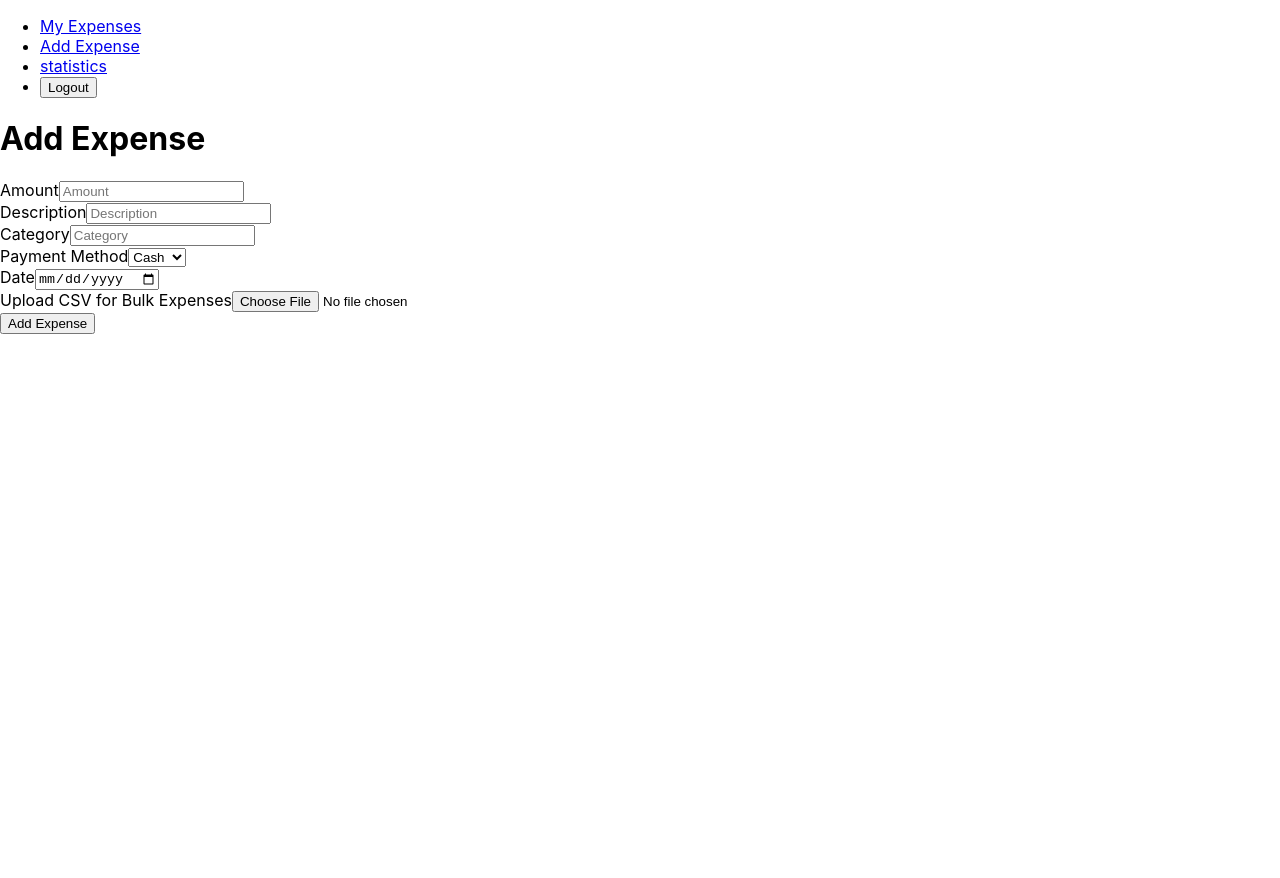
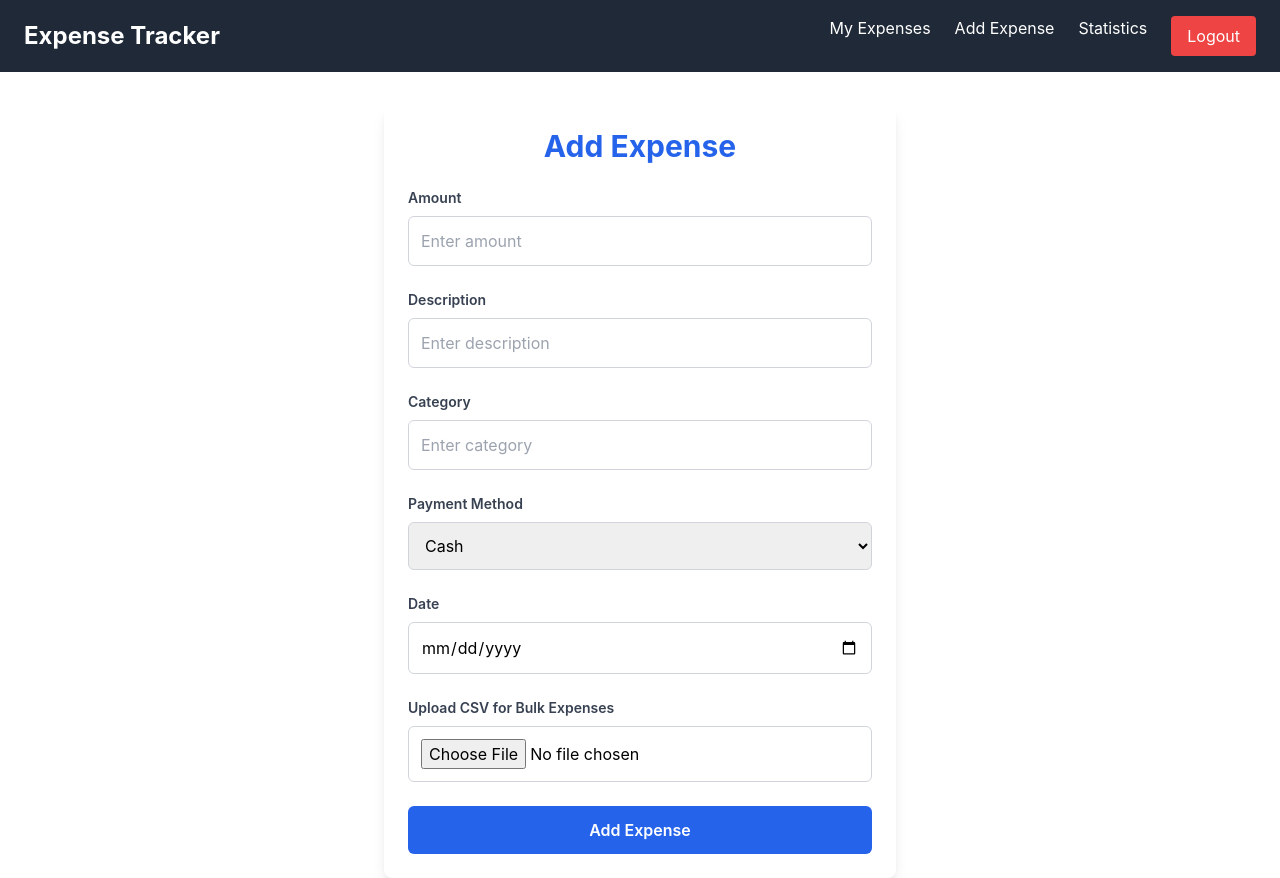
Before and after one commit to Kashyap297/swiftrut-task-8, a React (Create React App) app in the folder frontend/: page /add-expense in a window 1280 px wide. Before the commit the page ends 800 px from the top, so only its background shows below. Built offline with nearby package versions, Linux system fonts and the light colour scheme; sample sign-in values are in the browser's storage.

Commit message:
completed

```diff
--- a/frontend/package.json
+++ b/frontend/package.json
@@ -38,5 +38,10 @@
       "last 1 firefox version",
       "last 1 safari version"
     ]
+  },
+  "devDependencies": {
+    "autoprefixer": "^10.4.20",
+    "postcss": "^8.4.47",
+    "tailwindcss": "^3.4.13"
   }
 }
--- /dev/null
+++ b/frontend/postcss.config.js
@@ -0,0 +1,6 @@
+module.exports = {
+  plugins: {
+    tailwindcss: {},
+    autoprefixer: {},
+  },
+}
--- a/frontend/src/components/Header.jsx
+++ b/frontend/src/components/Header.jsx
@@ -6,31 +6,69 @@ const Header = () => {
   const { user, logout } = useContext(AuthContext);
 
   return (
-    <header>
-      <nav>
-        <ul>
+    <header className="bg-gray-800 text-white">
+      <nav className="container mx-auto flex justify-between items-center py-4 px-6">
+        {/* Logo */}
+        <div className="text-2xl font-bold">
+          <Link to="/" className="text-white hover:text-gray-300">
+            Expense Tracker
+          </Link>
+        </div>
+
+        {/* Navigation Links */}
+        <ul className="flex space-x-6">
           {user ? (
             <>
               <li>
-                <Link to="/">My Expenses</Link>
+                <Link
+                  to="/"
+                  className="text-white hover:text-gray-300 transition duration-300"
+                >
+                  My Expenses
+                </Link>
               </li>
               <li>
-                <Link to="/add-expense">Add Expense</Link> {/* Add this link */}
+                <Link
+                  to="/add-expense"
+                  className="text-white hover:text-gray-300 transition duration-300"
+                >
+                  Add Expense
+                </Link>
               </li>
               <li>
-                <Link to="/statistics">statistics</Link> {/* Add this link */}
+                <Link
+                  to="/statistics"
+                  className="text-white hover:text-gray-300 transition duration-300"
+                >
+                  Statistics
+                </Link>
               </li>
               <li>
-                <button onClick={logout}>Logout</button>
+                <button
+                  onClick={logout}
+                  className="bg-red-500 hover:bg-red-600 text-white px-4 py-2 rounded transition duration-300"
+                >
+                  Logout
+                </button>
               </li>
             </>
           ) : (
             <>
               <li>
-                <Link to="/login">Login</Link>
+                <Link
+                  to="/login"
+                  className="text-white hover:text-gray-300 transition duration-300"
+                >
+                  Login
+                </Link>
               </li>
               <li>
-                <Link to="/register">Register</Link>
+                <Link
+                  to="/register"
+                  className="text-white hover:text-gray-300 transition duration-300"
+                >
+                  Register
+                </Link>
               </li>
             </>
           )}
--- a/frontend/src/pages/AddExpense.jsx
+++ b/frontend/src/pages/AddExpense.jsx
@@ -56,88 +56,102 @@ const AddExpense = () => {
   };
 
   return (
-    <div className="container mx-auto mt-8">
-      <h1 className="text-2xl font-bold mb-4">Add Expense</h1>
-      <form onSubmit={handleSubmit} className="max-w-md mx-auto">
-        {error && <p className="text-red-500 mb-4">{error}</p>}
+    <div className="container mx-auto mt-8 p-6 max-w-lg shadow-lg rounded-lg bg-white">
+      <h1 className="text-3xl font-bold mb-6 text-center text-blue-600">
+        Add Expense
+      </h1>
+      <form onSubmit={handleSubmit} className="space-y-6">
+        {error && (
+          <p className="text-red-500 mb-4 p-2 rounded bg-red-100">{error}</p>
+        )}
 
-        <div className="mb-4">
-          <label className="block mb-2">Amount</label>
+        <div>
+          <label className="block text-gray-700 text-sm font-semibold mb-2">
+            Amount
+          </label>
           <input
             type="number"
             name="amount"
             value={formData.amount}
             onChange={handleInputChange}
-            className="w-full p-2 border border-gray-300 rounded-md"
-            placeholder="Amount"
+            className="w-full p-3 border border-gray-300 rounded-md focus:outline-none focus:ring-2 focus:ring-blue-400"
+            placeholder="Enter amount"
           />
         </div>
 
-        <div className="mb-4">
-          <label className="block mb-2">Description</label>
+        <div>
+          <label className="block text-gray-700 text-sm font-semibold mb-2">
+            Description
+          </label>
           <input
             type="text"
             name="description"
             value={formData.description}
             onChange={handleInputChange}
-            className="w-full p-2 border border-gray-300 rounded-md"
-            placeholder="Description"
+            className="w-full p-3 border border-gray-300 rounded-md focus:outline-none focus:ring-2 focus:ring-blue-400"
+            placeholder="Enter description"
           />
         </div>
 
-        <div className="mb-4">
-          <label className="block mb-2">Category</label>
+        <div>
+          <label className="block text-gray-700 text-sm font-semibold mb-2">
+            Category
+          </label>
           <input
             type="text"
             name="category"
             value={formData.category}
             onChange={handleInputChange}
-            className="w-full p-2 border border-gray-300 rounded-md"
-            placeholder="Category"
+            className="w-full p-3 border border-gray-300 rounded-md focus:outline-none focus:ring-2 focus:ring-blue-400"
+            placeholder="Enter category"
           />
         </div>
 
-        <div className="mb-4">
-          <label className="block mb-2">Payment Method</label>
+        <div>
+          <label className="block text-gray-700 text-sm font-semibold mb-2">
+            Payment Method
+          </label>
           <select
             name="paymentMethod"
             value={formData.paymentMethod}
             onChange={handleInputChange}
-            className="w-full p-2 border border-gray-300 rounded-md"
+            className="w-full p-3 border border-gray-300 rounded-md focus:outline-none focus:ring-2 focus:ring-blue-400"
           >
             <option value="cash">Cash</option>
             <option value="credit">Credit</option>
           </select>
         </div>
 
-        <div className="mb-4">
-          <label className="block mb-2">Date</label>
+        <div>
+          <label className="block text-gray-700 text-sm font-semibold mb-2">
+            Date
+          </label>
           <input
             type="date"
             name="date"
             value={formData.date}
             onChange={handleInputChange}
-            className="w-full p-2 border border-gray-300 rounded-md"
-            placeholder="Date"
+            className="w-full p-3 border border-gray-300 rounded-md focus:outline-none focus:ring-2 focus:ring-blue-400"
           />
         </div>
 
-        <div className="mb-4">
-          <label className="block mb-2">Upload CSV for Bulk Expenses</label>
+        <div>
+          <label className="block text-gray-700 text-sm font-semibold mb-2">
+            Upload CSV for Bulk Expenses
+          </label>
           <input
             type="file"
             accept=".csv"
             onChange={handleFileChange}
-            className="w-full p-2 border border-gray-300 rounded-md"
+            className="w-full p-3 border border-gray-300 rounded-md focus:outline-none focus:ring-2 focus:ring-blue-400"
           />
         </div>
 
         <button
           type="submit"
-          className="bg-blue-600 text-white py-2 px-4 rounded-md w-full"
+          className="bg-blue-600 text-white font-semibold py-3 px-6 rounded-md w-full hover:bg-blue-700 transition duration-300 ease-in-out"
         >
-          {csvFile ? "Upload CSV" : "Add Expense"}{" "}
-          {/* Change button text based on file upload */}
+          {csvFile ? "Upload CSV" : "Add Expense"}
         </button>
       </form>
     </div>
--- a/frontend/src/pages/MyExpenses.jsx
+++ b/frontend/src/pages/MyExpenses.jsx
@@ -1,25 +1,25 @@
 import React, { useContext, useEffect, useState } from "react";
-import { fetchExpenses, updateExpense, deleteExpenses } from "../api/api"; // Include the deleteExpenses API call
+import { fetchExpenses, updateExpense, deleteExpenses } from "../api/api";
 import { AuthContext } from "../context/AuthContext";
-import ReactPaginate from "react-paginate"; // Import ReactPaginate
+import ReactPaginate from "react-paginate";
 
 const MyExpenses = () => {
   const { user } = useContext(AuthContext);
   const [expenses, setExpenses] = useState([]);
-  const [editExpenseId, setEditExpenseId] = useState(null); // Track the currently editing expense
-  const [editedData, setEditedData] = useState({}); // Store the edited data
-  const [selectedExpenses, setSelectedExpenses] = useState([]); // Track selected expenses for bulk deletion
-  const [searchQuery, setSearchQuery] = useState(""); // For search
+  const [editExpenseId, setEditExpenseId] = useState(null);
+  const [editedData, setEditedData] = useState({});
+  const [selectedExpenses, setSelectedExpenses] = useState([]);
+  const [searchQuery, setSearchQuery] = useState("");
   const [filter, setFilter] = useState({
     category: "",
     paymentMethod: "",
     startDate: "",
     endDate: "",
-  }); // For filters
+  });
 
-  const [page, setPage] = useState(0); // Start with page 0 for ReactPaginate
-  const [totalPages, setTotalPages] = useState(1); // Set total pages dynamically
-  const itemsPerPage = 10; // Set the number of items per page
+  const [page, setPage] = useState(0);
+  const [totalPages, setTotalPages] = useState(1);
+  const itemsPerPage = 10;
 
   useEffect(() => {
     getExpenses();
@@ -27,23 +27,21 @@ const MyExpenses = () => {
 
   const getExpenses = async () => {
     const response = await fetchExpenses({
-      page: page + 1, // API expects pages starting from 1
+      page: page + 1,
       limit: itemsPerPage,
     });
     if (response.expenses.length === 0 && page > 0) {
-      setPage(0); // Reset to the first page if no data is available on the current page
+      setPage(0);
     } else {
-      setExpenses(response.expenses); // Update the state with paginated expenses
-      setTotalPages(response.totalPages); // Set the total number of pages
+      setExpenses(response.expenses);
+      setTotalPages(response.totalPages);
     }
   };
 
-  // Handle page change for ReactPaginate
   const handlePageChange = ({ selected }) => {
-    setPage(selected); // Update the page state based on user selection
+    setPage(selected);
   };
 
-  // Handle manual Previous and Next page navigation
   const handlePreviousPage = () => {
     if (page > 0) {
       setPage(page - 1);
@@ -56,9 +54,8 @@ const MyExpenses = () => {
     }
   };
 
-  // Handle the Edit button click, toggle between view and edit mode
   const handleEditClick = (expense) => {
-    setEditExpenseId(expense._id); // Set the expense to edit mode
+    setEditExpenseId(expense._id);
     setEditedData({
       amount: expense.amount,
       description: expense.description,
@@ -68,19 +65,16 @@ const MyExpenses = () => {
     });
   };
 
-  // Handle saving the updated expense data
   const handleSaveClick = async (id) => {
     try {
       await updateExpense(id, editedData);
-      // After saving, reload the expenses
-      getExpenses(); // Re-fetch data after update
-      setEditExpenseId(null); // Exit edit mode
+      getExpenses();
+      setEditExpenseId(null);
     } catch (error) {
       console.error("Error updating expense", error);
     }
   };
 
-  // Handle input changes for editing
   const handleInputChange = (e) => {
     const { name, value } = e.target;
     setEditedData({
@@ -89,20 +83,16 @@ const MyExpenses = () => {
     });
   };
 
-  // Handle checkbox change for selecting expenses
   const handleCheckboxChange = (expenseId) => {
     setSelectedExpenses((prevSelected) => {
       if (prevSelected.includes(expenseId)) {
-        // Remove the ID if it's already selected
         return prevSelected.filter((id) => id !== expenseId);
       } else {
-        // Add the ID to the selected list
         return [...prevSelected, expenseId];
       }
     });
   };
 
-  // Handle bulk delete
   const handleBulkDelete = async () => {
     if (selectedExpenses.length === 0) {
       alert("Please select at least one expense to delete.");
@@ -110,25 +100,23 @@ const MyExpenses = () => {
     }
 
     try {
-      await deleteExpenses(selectedExpenses); // Call API to delete selected expenses
-      setSelectedExpenses([]); // Clear the selected expenses list after deletion
-      getExpenses(); // Re-fetch data after delete
+      await deleteExpenses(selectedExpenses);
+      setSelectedExpenses([]);
+      getExpenses();
     } catch (error) {
       console.error("Error deleting expenses:", error);
     }
   };
 
-  // Handle single delete
   const handleSingleDelete = async (expenseId) => {
     try {
-      await deleteExpenses([expenseId]); // Call API to delete a single expense
-      getExpenses(); // Re-fetch data after delete
+      await deleteExpenses([expenseId]);
+      getExpenses();
     } catch (error) {
       console.error("Error deleting expense", error);
     }
   };
 
-  // Filter expenses based on search and filter criteria
   const filteredExpenses = expenses.filter((expense) => {
     const startDateMatch =
       !filter.startDate || new Date(expense.date) >= new Date(filter.startDate);
@@ -155,7 +143,6 @@ const MyExpenses = () => {
     );
   });
 
-  // Handle input changes for filters and search
   const handleFilterChange = (e) => {
     const { name, value } = e.target;
     setFilter({
@@ -165,74 +152,83 @@ const MyExpenses = () => {
   };
 
   return (
-    <div>
-      <h1>My Expenses</h1>
+    <div className="container mx-auto p-6">
+      <h1 className="text-4xl font-bold mb-6 text-center text-blue-700">
+        My Expenses
+      </h1>
 
-      {/* Search bar */}
-      <div>
+      {/* Search and Filters */}
+      <div className="grid grid-cols-2 gap-4 mb-6">
         <input
           type="text"
           placeholder="Search by description"
           value={searchQuery}
           onChange={(e) => setSearchQuery(e.target.value)}
+          className="border-2 border-gray-300 p-2 rounded-md w-full"
         />
-      </div>
 
-      {/* Filters */}
-      <div>
         <input
           type="text"
           name="category"
           placeholder="Filter by Category"
           value={filter.category}
           onChange={handleFilterChange}
+          className="border-2 border-gray-300 p-2 rounded-md w-full"
         />
+
         <input
           type="text"
           name="paymentMethod"
           placeholder="Filter by Payment Method"
           value={filter.paymentMethod}
           onChange={handleFilterChange}
+          className="border-2 border-gray-300 p-2 rounded-md w-full"
         />
+
         <input
           type="date"
           name="startDate"
-          placeholder="Start Date"
           value={filter.startDate}
           onChange={handleFilterChange}
+          className="border-2 border-gray-300 p-2 rounded-md w-full"
         />
+
         <input
           type="date"
           name="endDate"
-          placeholder="End Date"
           value={filter.endDate}
           onChange={handleFilterChange}
+          className="border-2 border-gray-300 p-2 rounded-md w-full"
         />
       </div>
 
-      <table className="min-w-full bg-white border">
+      {/* Expenses Table */}
+      <table className="table-auto w-full bg-white shadow-lg rounded-lg">
         <thead>
-          <tr>
-            <th>Select</th>
-            <th>Description</th>
-            <th>Amount</th>
-            <th>Category</th>
-            <th>Date</th>
-            <th>Payment Method</th>
-            <th>Actions</th>
+          <tr className="bg-blue-600 text-white text-left">
+            <th className="px-4 py-2">Select</th>
+            <th className="px-4 py-2">Description</th>
+            <th className="px-4 py-2">Amount</th>
+            <th className="px-4 py-2">Category</th>
+            <th className="px-4 py-2">Date</th>
+            <th className="px-4 py-2">Payment Method</th>
+            <th className="px-4 py-2">Actions</th>
           </tr>
         </thead>
         <tbody>
           {filteredExpenses.map((expense) => (
-            <tr key={expense._id} className="border-t">
-              <td>
+            <tr
+              key={expense._id}
+              className="border-b hover:bg-gray-50 transition duration-300 ease-in-out"
+            >
+              <td className="px-4 py-2">
                 <input
                   type="checkbox"
                   checked={selectedExpenses.includes(expense._id)}
                   onChange={() => handleCheckboxChange(expense._id)}
                 />
               </td>
-              <td>
+              <td className="px-4 py-2">
                 {editExpenseId === expense._id ? (
                   <input
                     type="text"
@@ -240,12 +236,13 @@ const MyExpenses = () => {
                     value={editedData.description}
                     onChange={handleInputChange}
                     placeholder="Description"
+                    className="border p-2 rounded-md"
                   />
                 ) : (
                   expense.description
                 )}
               </td>
-              <td>
+              <td className="px-4 py-2">
                 {editExpenseId === expense._id ? (
                   <input
                     type="number"
@@ -253,12 +250,13 @@ const MyExpenses = () => {
                     value={editedData.amount}
                     onChange={handleInputChange}
                     placeholder="Amount"
+                    className="border p-2 rounded-md"
                   />
                 ) : (
                   `$${expense.amount}`
                 )}
               </td>
-              <td>
+              <td className="px-4 py-2">
                 {editExpenseId === expense._id ? (
                   <input
                     type="text"
@@ -266,49 +264,27 @@ const MyExpenses = () => {
                     value={editedData.category}
                     onChange={handleInputChange}
                     placeholder="Category"
+                    className="border p-2 rounded-md"
                   />
                 ) : (
                   expense.category
                 )}
               </td>
-              <td>
-                {editExpenseId === expense._id ? (
-                  <input
-                    type="date"
-                    name="date"
-                    value={new Date(editedData.date)
-                      .toISOString()
-                      .substr(0, 10)}
-                    onChange={handleInputChange}
-                  />
-                ) : (
-                  new Date(expense.date).toLocaleDateString()
-                )}
+              <td className="px-4 py-2">
+                {new Date(expense.date).toLocaleDateString()}
               </td>
-              <td>
-                {editExpenseId === expense._id ? (
-                  <input
-                    type="text"
-                    name="paymentMethod"
-                    value={editedData.paymentMethod}
-                    onChange={handleInputChange}
-                    placeholder="Payment Method"
-                  />
-                ) : (
-                  expense.paymentMethod
-                )}
-              </td>
-              <td>
+              <td className="px-4 py-2">{expense.paymentMethod}</td>
+              <td className="px-4 py-2 flex space-x-2">
                 {editExpenseId === expense._id ? (
                   <>
                     <button
-                      className="bg-green-500 text-white px-2 py-1 rounded"
+                      className="bg-green-500 hover:bg-green-700 text-white font-bold py-1 px-4 rounded-md transition duration-300"
                       onClick={() => handleSaveClick(expense._id)}
                     >
                       Save
                     </button>
                     <button
-                      className="bg-gray-500 text-white px-2 py-1 rounded"
+                      className="bg-gray-500 hover:bg-gray-700 text-white font-bold py-1 px-4 rounded-md transition duration-300"
                       onClick={() => setEditExpenseId(null)}
                     >
                       Cancel
@@ -317,13 +293,13 @@ const MyExpenses = () => {
                 ) : (
                   <>
                     <button
-                      className="bg-yellow-500 text-white px-2 py-1 rounded"
+                      className="bg-yellow-500 hover:bg-yellow-700 text-white font-bold py-1 px-4 rounded-md transition duration-300"
                       onClick={() => handleEditClick(expense)}
                     >
                       Edit
                     </button>
                     <button
-                      className="bg-red-500 text-white px-2 py-1 rounded"
+                      className="bg-red-500 hover:bg-red-700 text-white font-bold py-1 px-4 rounded-md transition duration-300"
                       onClick={() => handleSingleDelete(expense._id)}
                     >
                       Delete
@@ -337,39 +313,46 @@ const MyExpenses = () => {
       </table>
 
       {/* Pagination Controls */}
-      <div className="pagination flex justify-center mt-4">
+      {/* Pagination Controls */}
+      <div className="pagination flex justify-center mt-6">
         <button
-          className="bg-gray-500 hover:bg-gray-700 text-white px-4 py-2 mx-2 rounded"
+          className="bg-gray-500 hover:bg-gray-700 text-white px-4 py-2 mx-2 rounded-md transition duration-300"
           onClick={handlePreviousPage}
-          disabled={page === 0} // Disable button on the first page
+          disabled={page === 0} // Disable previous button on first page
         >
           Previous Page
         </button>
+
         <ReactPaginate
-          previousLabel={"Previous"}
-          nextLabel={"Next"}
-          pageCount={totalPages}
+          previousLabel={null} // Disable built-in "Previous" label
+          nextLabel={null} // Disable built-in "Next" label
+          pageCount={totalPages} // Use calculated total pages
           onPageChange={handlePageChange}
-          containerClassName={"pagination flex justify-center"}
-          activeClassName={"bg-blue-500 text-white"}
+          forcePage={page} // Highlight the current page
+          containerClassName={"pagination flex justify-center space-x-2"}
+          activeClassName={"bg-blue-500 text-white px-4 py-2 rounded-md"}
         />
+
         <button
-          className="bg-gray-500 hover:bg-gray-700 text-white px-4 py-2 mx-2 rounded"
+          className="bg-gray-500 hover:bg-gray-700 text-white px-4 py-2 mx-2 rounded-md transition duration-300"
           onClick={handleNextPage}
-          disabled={page === totalPages - 1} // Disable button on the last page
+          disabled={page === totalPages - 1} // Disable next button on last page
         >
           Next Page
         </button>
       </div>
 
+      {/* Bulk Delete Button */}
+      <div className="flex justify-center mt-6">
         <button
-        className="bg-red-600 text-white px-4 py-2 rounded mt-4"
+          className="bg-red-600 hover:bg-red-700 text-white px-6 py-3 rounded-md font-bold transition duration-300"
           onClick={handleBulkDelete}
           disabled={selectedExpenses.length === 0}
         >
           Delete Selected
         </button>
       </div>
+    </div>
   );
 };
 
--- /dev/null
+++ b/frontend/tailwind.config.js
@@ -0,0 +1,7 @@
+module.exports = {
+  content: ["./src/**/*.{js,jsx,ts,tsx}"],
+  theme: {
+    extend: {},
+  },
+  plugins: [],
+};
```
Also changed, not shown: frontend/src/index.css (+7 -3 lines), frontend/src/pages/ExpenseStatistics.jsx (+142 -18 lines), 1 other file (tests, documents, lock files or other folders). Lines whose indentation alone changed are shown as unchanged.
